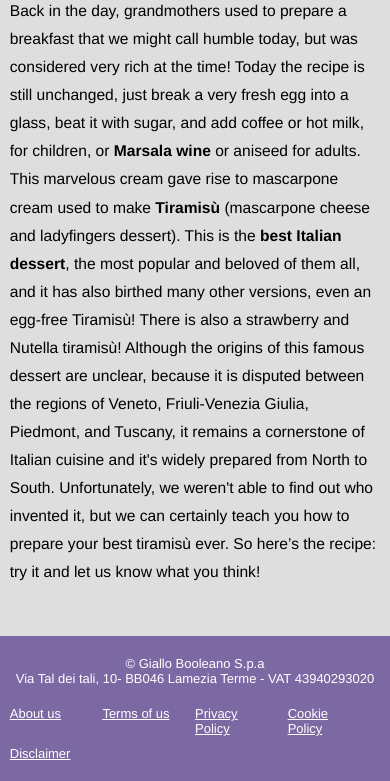
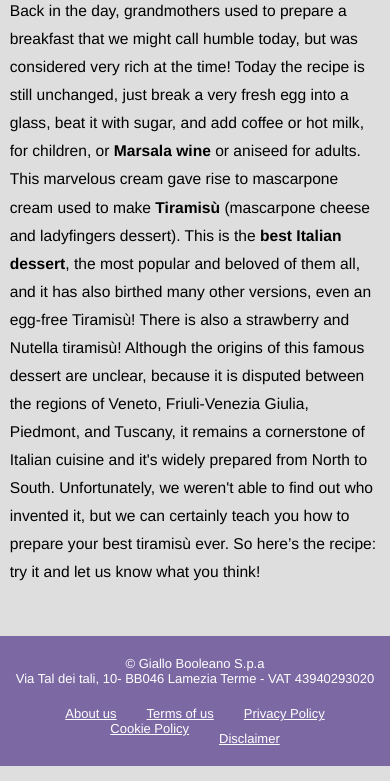
Before and after one commit to Damiana-Arangio/htmlcss-responsive-layout, a plain HTML site: page index.html in a window 390 px wide. Shown: the part 1111-1892 px from the top of the page. Drawn offline with Linux system fonts and the light colour scheme.

Commit message:
Corretto layout nav: aggiunta width e sistemati conflitti con flex-basis nel responsive mobile

```diff
--- a/css/styles.css
+++ b/css/styles.css
@@ -66,8 +66,8 @@ li {
     flex-wrap: nowrap;
 }
 
-.col-gap-20 {
-    column-gap: 20px;
+.col-gap-30 {
+    column-gap: 30px;
 }
 /*! OMBRE */
 .shadow {
@@ -326,12 +326,17 @@ footer, footer a {
     }
 
     /*! NAV SOCIAL */
+    nav {
+        width: 75%;
+    }
+
     .nav-footer {
         flex-wrap: wrap;
+        justify-content: center;
     }
 
     .nav-footer > li {
-        flex-basis: calc((100% - 80px)/4);
+        flex-basis: calc((100%-60px)/4);
     }
 
     .nav-footer > li:last-child {
--- a/index.html
+++ b/index.html
@@ -203,7 +203,7 @@
                 </address>
 
                 <nav>
-                    <ul class="flex-row col-gap-20 nav-footer">
+                    <ul class="flex-row col-gap-30 nav-footer">
                         <li>
                             <a href="#"> About us</a>
                         </li>
```
